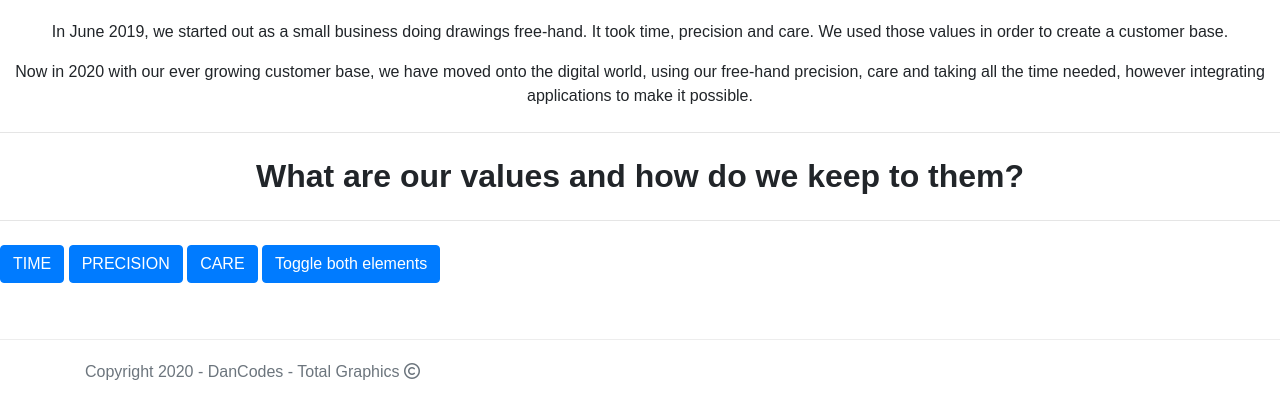
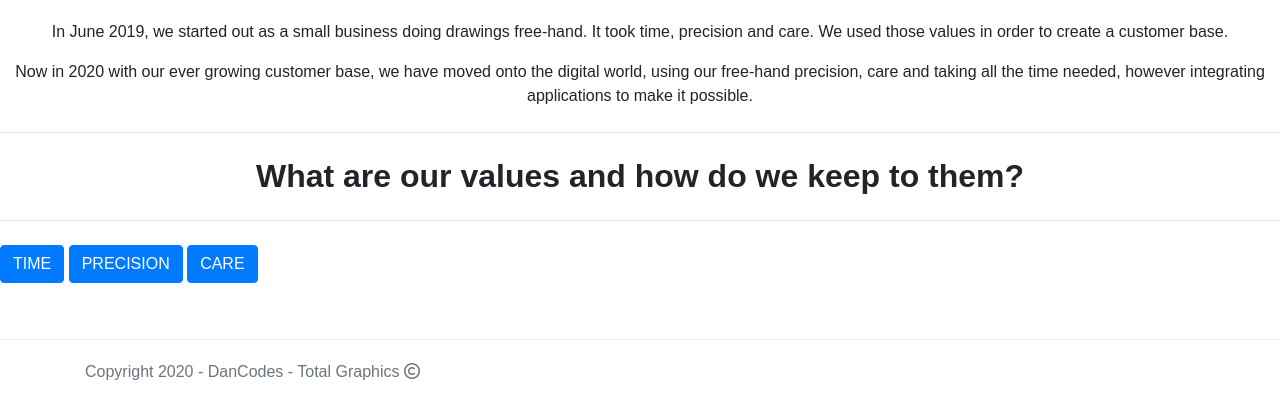
Before and after one commit to DanArmstrong124/da-total-graphics, a Django app: a page that uses home/templates/about.html in a window 1280 px wide. Shown: the part 245-664 px from the top of the page. Run offline with Django 3.2, Linux system fonts and the light colour scheme; some libraries are stand-ins or nearby versions.

Commit message:
Updating About.html

```diff
--- a/home/templates/about.html
+++ b/home/templates/about.html
@@ -19,7 +19,6 @@
   <a class="btn btn-primary" data-toggle="collapse" href="#timeValue" role="button" aria-expanded="false" aria-controls="timeValue">TIME</a>
   <button class="btn btn-primary" type="button" data-toggle="collapse" data-target="#precisionValue" aria-expanded="false" aria-controls="precisionValue">PRECISION</button>
   <button class="btn btn-primary" type="button" data-toggle="collapse" data-target="#careValue" aria-expanded="false" aria-controls="careValue">CARE</button>
-  <button class="btn btn-primary" type="button" data-toggle="collapse" data-target=".multi-collapse" aria-expanded="false" aria-controls="timeValue precisionValue careValue">Toggle both elements</button>
 </p>
 <div class="row">
   <div class="col">
```
